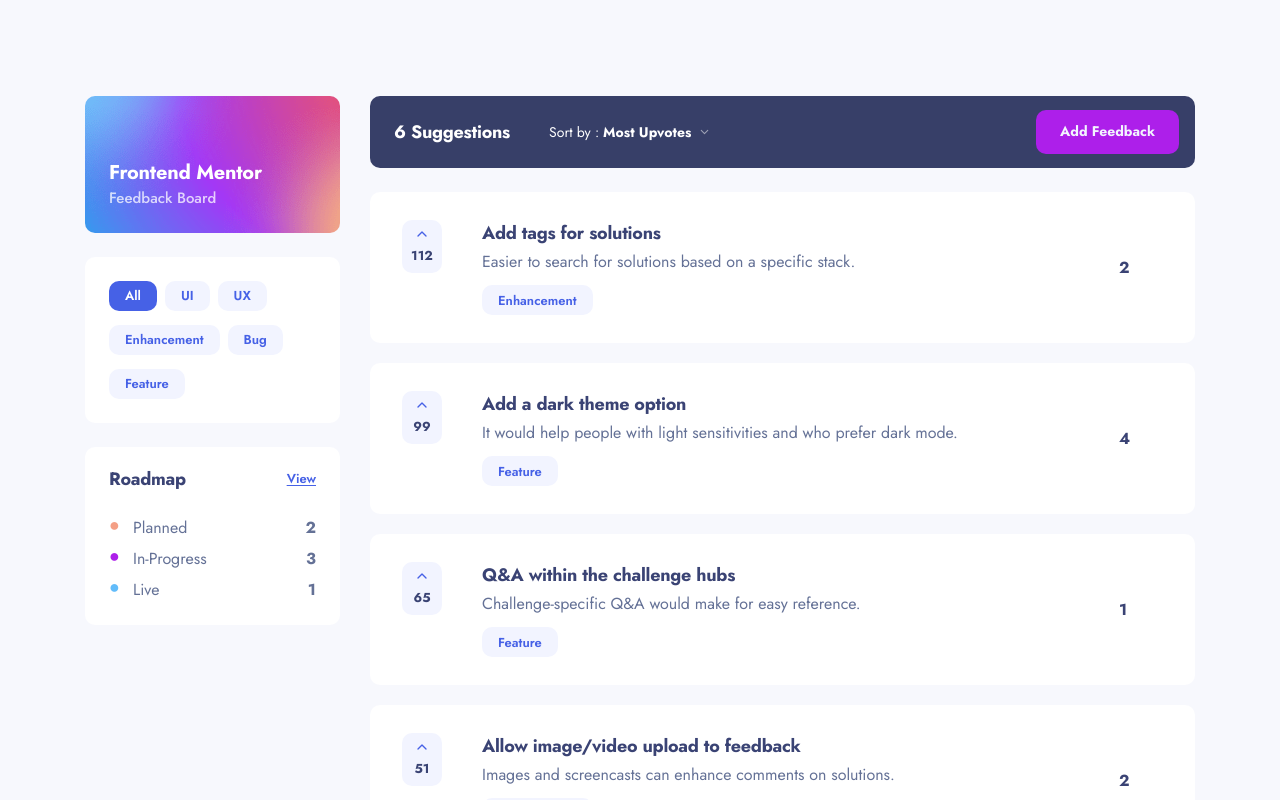
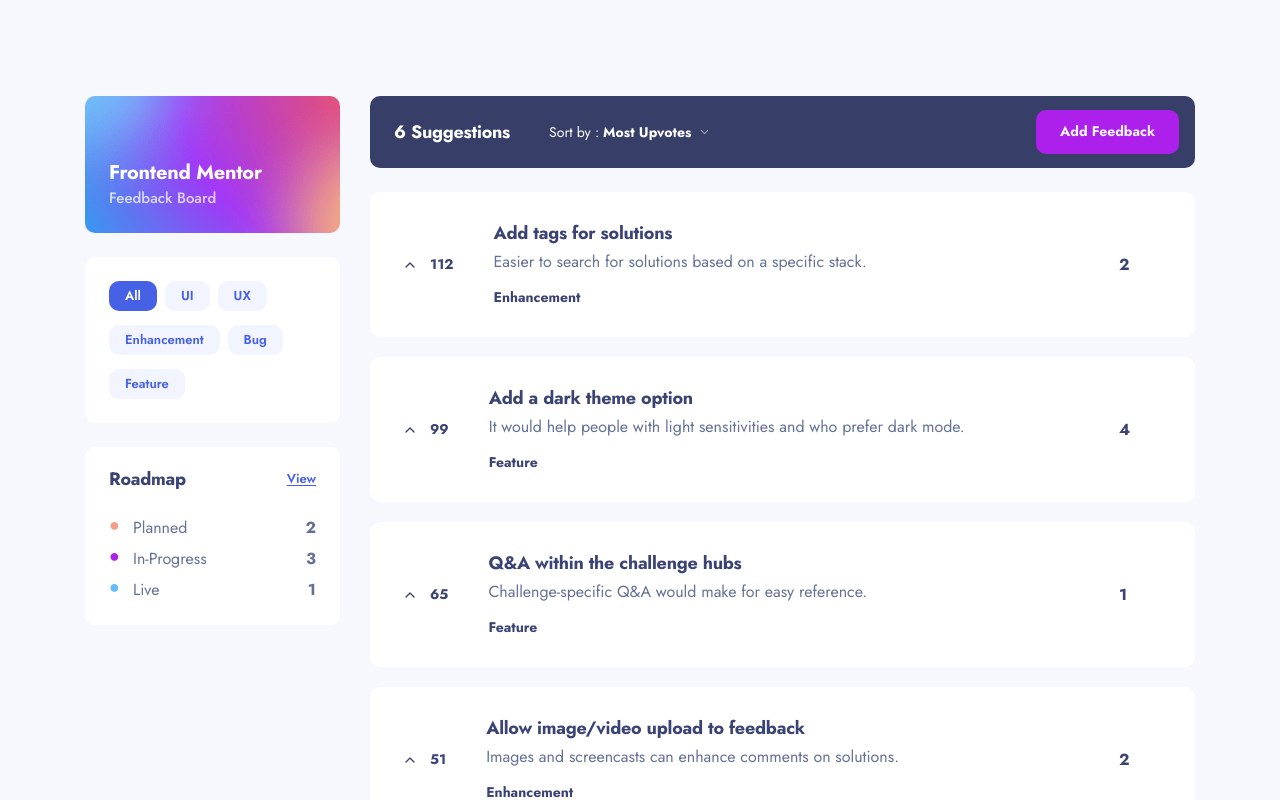
Before and after one commit to keremenen/product-feedback-app, a Next.js app: page / in a window 1280 px wide. Shown: the top 800 px of the page. Built offline with nearby package versions, Linux system fonts and the light colour scheme.

Commit message:
Remove badge variants from button component

```diff
--- a/src/components/ui/button.tsx
+++ b/src/components/ui/button.tsx
@@ -14,17 +14,11 @@
         warning: "bg-[#D73737] text-[#F2F4FE] hover:bg-[#E98888]",
         light: "bg-primary-white text-[#647196] hover:underline",
         dark: "bg-[#373F68] text-primary-white hover:underline",
-        badge:
-          "bg-[#F2F4FF] text-primary-blue font-semibold md:text-[13px] md:flex-col hover:bg-[#CFD7FF]",
-        "badge-active":
-          "bg-[#4661E6] text-primary-white font-semibold md:text-[13px] ",
       },
       size: {
         default: "h-10 md:h-[44px] px-4 md:px-6",
         medium: "h-[53px] px-[38px]",
         navigation: "h-5 px-1",
-        badge: "h-[30px] px-4",
-        "icon-badge": "h-[32px] w-[69px] md:h-[53px] md:w-[40px] md:gap-[2px]",
       },
     },
     defaultVariants: {
@@ -42,13 +36,13 @@
 }
 
 const Button = React.forwardRef<HTMLButtonElement, ButtonProps>(
-  ({ className, variant, size, active, asChild = false, ...props }, ref) => {
+  ({ className, variant, size, asChild = false, ...props }, ref) => {
     const Comp = asChild ? Slot : "button";
     return (
       <Comp
         className={cn(
           buttonVariants({
-            variant: active && variant === "badge" ? "badge-active" : variant,
+            variant,
             size,
             className,
           }),
```
